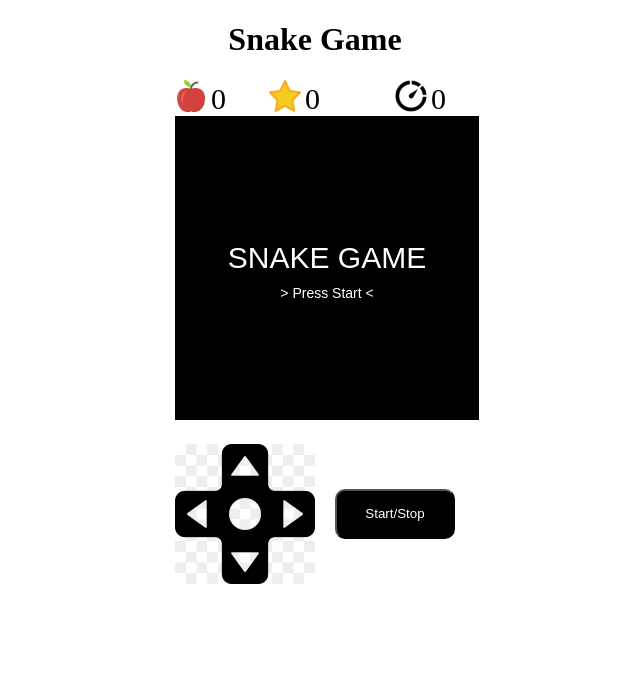
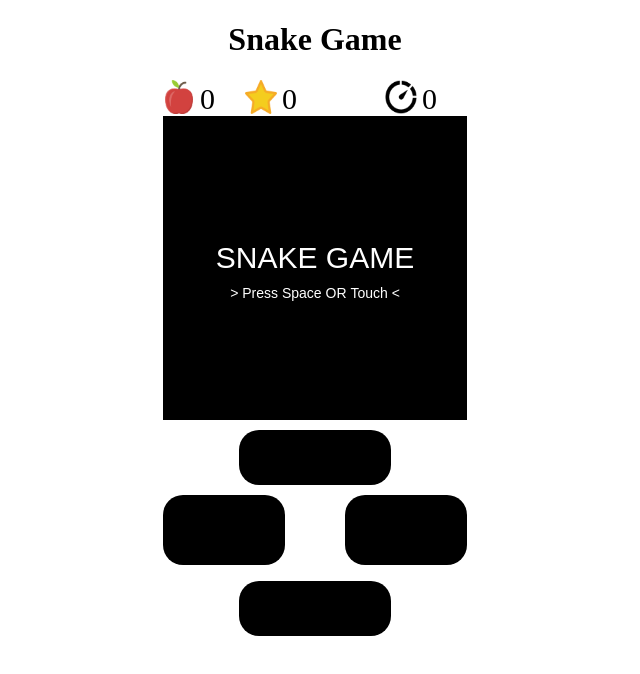
Before and after one commit to heliandro/js-snake-game, a website with bundled scripts: page public/index.html in a window 1280 px wide. Shown: the whole page, without its empty margins (325-965 px from the left). Built offline with nearby package versions, Linux system fonts and the light colour scheme.

Commit message:
#adjustments

```diff
--- a/public/index.css
+++ b/public/index.css
@@ -1,5 +1,5 @@
 body {
-	width: 280px;
+	width: 304px;
 	margin: 0 auto;
 	padding: 0;
 	background-color: white;
@@ -12,63 +12,83 @@ h1 { text-align: center; }
 }
 
 #userInfo {
-	width: 280px;
+	display: grid;
+	/*grid-column-gap: 10px;*/
+	grid-template-columns: auto 140px auto;
 }
 
-#userInfo #apple, #userInfo #score, #userInfo #speed {
-	width: 80px;
-	height: 32px;
-	display: inline-block;
-	font-size: 30px;
-	position: relative;
-	box-sizing: border-box;
+.grid {
+	display: grid;
+	grid-template-columns: 32px calc(100% - 32px);
+	justify-content: center;
 }
 
-#userInfo #score {
-	width: 132px;
-	padding-left: 10px;
+.grid-item {
+	padding-bottom: 0;
 }
 
-#userInfo #speed {
-	width: 60px;
+img.grid-item {
+	height: 34px;
+	width: 32px;
+	display: inline-block;
 }
 
-#userInfo #apple img, #userInfo #score img, #userInfo #speed img {
-	height: 32px;
-	width: 32px;
-}
-
-#userInfo #score span, #userInfo #apple span, #userInfo #speed span {
-	top: 2px;
-	padding-left: 4px;
-	position: absolute;
-	box-sizing: border-box;
+span.grid-item {
+	padding-left: 5px;
+	padding-top: 2px;
+	font-size: 30px;
+	display: inline-block;
 }
 
 #gameCommands {
-	margin-top: 20px;
+	/*margin-top: 20px;*/
+	display: grid;
+	/*grid-column-gap: 20px;*/
+	grid-template-columns: 100%;
+	justify-content: center;
+	/*border: 1px solid red;*/
 }
 
-#buttons {
+.btnTop, .btnsLeftAndRight, .btnBottom {
+	height: 55px;
+	min-width: 60px;
+	margin-top: 6px;
 	/*border: 1px solid black;*/
-	width: 280px;
-	height: 140px;
-	position: relative;
-	display: block;
 }
 
-#buttons img {
-	width: 140px;
-	height: 140px;
+.btnsLeftAndRight {
+	height: 70px;
 }
 
-#buttons #btnStart {
-	top: 45px;
-	right: 0px;
-	width: 120px;
-	height: 50px;
+.btnTop {
+	display: grid;
+	grid-template-columns: 50%;
+	justify-content: center;
+	/*border: 1px solid darkgreen;*/
+}
+
+.btnsLeftAndRight {
+	margin: 10px 0;
+	display: grid;
+	grid-template-columns: 40% 20% 40%;
+	justify-content: center;
+	/*border: 1px solid darkgreen;*/
+}
+
+.btnBottom {
+	display: grid;
+	grid-template-columns: 50%;
+	justify-content: center;
+	/*border: 1px solid darkgreen;*/
+}
+
+.btn {
+	height: inherit;
+	/*border: 1px solid hotpink;*/
 	background-color: black;
-	color: white;
-	border-radius: 10px;
-	position: absolute;
+	border-radius: 20px;
 }
+
+.btnsLeftAndRight .btn {
+	height: 70px;
+}
--- a/public/index.html
+++ b/public/index.html
@@ -13,33 +13,39 @@
 
 	<div id="userInfo">
 		<div id="apple">
-			<img src="./images/apple.png" alt="apple">
-			<span>0</span>
+			<div class="grid">
+				<img src="./images/apple.png" alt="apple" class="grid-item">
+				<span class="grid-item">0</span>
+			</div>
 		</div>
 		<div id="score">
-			<img src="./images/star.png" alt="star">
-			<span>0</span>
+			<div class="grid">
+				<img src="./images/star.png" alt="star" class="grid-item">
+				<span class="grid-item">0</span>
+			</div>
 		</div>
 		<div id="speed">
-			<img src="./images/speed.png" alt="speed">
-			<span>0</span>
+			<div class="grid">
+				<img src="./images/speed.png" alt="speed" class="grid-item">
+				<span class="grid-item">0</span>
+			</div>
 		</div>
 	</div>
 
 	<canvas id="screen" height="300" width="300"></canvas>
 
 	<div id="gameCommands">
-		<div id="buttons">
-			<img id="btnDpad" src="./images/dpad.png" alt="dpad">
-			<button id="btnStart">Start/Stop</button>
+		<div class="btnTop">
+			<div class="btn"></div>
 		</div>
-<!--		<ul>-->
-<!--			<li>Arrow left: LEFT</li>-->
-<!--			<li>Arrow top: TOP</li>-->
-<!--			<li>Arrow right: RIGHT</li>-->
-<!--			<li>Arrow down: DOWN</li>-->
-<!--			<li>Space: START/PAUSE GAME</li>-->
-<!--		</ul>-->
+		<div class="btnsLeftAndRight">
+			<div class="btn"></div>
+			<div></div>
+			<div class="btn"></div>
+		</div>
+		<div class="btnBottom">
+			<div class="btn"></div>
+		</div>
 	</div>
 	<script src="/libs/hammer.min.js"></script>
 	<script type="module" src="/js/main.js"></script>
--- a/public/js/Engine.js
+++ b/public/js/Engine.js
@@ -40,12 +40,24 @@ export class Engine {
 		globalThis.document.onkeydown = (event) => this.#gameControls.keyboardControlsFns
 			.bind(null, { execCommands: this.execCommands, event })();
 
-		const btnDpadHammerListener = new Hammer(this.#gameControls.btnDpad);
-		btnDpadHammerListener.on('tap', (event) => this.#gameControls.btnDpadFns.bind(null, { execCommands: this.execCommands, event })());
+		const btnStartHammerListener = new Hammer(this.#gameControls.canvas);
+		btnStartHammerListener.on('tap', () => this.#gameControls.btnStartFns.call(null, { execCommands: this.execCommands }));
 
-		const btnStartHammerListener = new Hammer(this.#gameControls.btnStart);
-		btnStartHammerListener.on('tap', (event) => this.#gameControls.btnStartFns.bind(null, { execCommands: this.execCommands, event })());
+		const btnTopHammerListener = new Hammer(this.#gameControls.btnTop);
+		btnTopHammerListener.on('tap', (event) => this.#gameControls.btnDpadFns
+			.call(null, { type: 'up', execCommands: this.execCommands }));
 
+		const btnLeftHammerListener = new Hammer(this.#gameControls.btnLeft);
+		btnLeftHammerListener.on('tap', (event) => this.#gameControls.btnDpadFns
+			.call(null, { type: 'left', execCommands: this.execCommands }));
+
+		const btnRightHammerListener = new Hammer(this.#gameControls.btnRight);
+		btnRightHammerListener.on('tap', (event) => this.#gameControls.btnDpadFns
+			.call(null, { type: 'right', execCommands: this.execCommands }));
+
+		const btnBottomHammerListener = new Hammer(this.#gameControls.btnBottom);
+		btnBottomHammerListener.on('tap', (event) => this.#gameControls.btnDpadFns
+			.call(null, { type: 'down', execCommands: this.execCommands }));
 	}
 
 	execCommands = (args) => {
@@ -75,9 +87,18 @@ export class Engine {
 		return false;
 	}
 
+	#testWallCollision = (character) => {
+		return (
+			character.body[0].x + character.body[0].width > CANVAS_WIDTH
+			|| character.body[0].x + character.body[0].width <= 0
+			|| character.body[0].y + character.body[0].height > CANVAS_HEIGHT
+			|| character.body[0].y + character.body[0].height <= 0
+		);
+	}
+
 	#updateDifficulty = () => {
-		if ((this.#score % 500 === 0) && this.#speed >= 60) {
-			this.#speed -= 10;
+		if ((this.#score % 1000 === 0) && this.#speed >= 60) {
+			this.#speed -= 20;
 			// clean setInterval and start new setInterval for update speed
 			clearInterval(this.#gameRef);
 			this.startGame();
@@ -112,22 +133,19 @@ export class Engine {
 			this.#levelUp();
 		}
 
-		// Test the collision of the snake and wall
+		// Test the collision
 		if(
-			character.body[0].x + character.body[0].width > CANVAS_WIDTH
-			|| character.body[0].x + character.body[0].width <= 0
-			|| character.body[0].y + character.body[0].height > CANVAS_HEIGHT
-			|| character.body[0].y + character.body[0].height <= 0
+			// collision of the snake and wall
+			this.#testWallCollision(character) ||
+			// collision of the snake's head on her body
+			(character.body.some((partOfBody, index) =>
+				index > 0 && this.#testCollision(character.body[0], partOfBody))
+			)
 		) {
 			this.gameOver();
 		}
 
-		// Test the collision of the snake's head on her body
-		if(character.body.some((partOfBody, index) => index > 0 && this.#testCollision(character.body[0], partOfBody))) {
-			this.gameOver();
-		} else {
-			character.updateSnakeMovement(this.#charDirection);
-		}
+		character.updateSnakeMovement(this.#charDirection);
 	}
 
 	gameOver = () => {
--- a/public/js/GameControls.js
+++ b/public/js/GameControls.js
@@ -1,32 +1,38 @@
 export class GameControls {
 
 	constructor() {
-		this.btnDpad = document.querySelector('#gameCommands #buttons #btnDpad');
-		this.btnStart = document.querySelector('#gameCommands #buttons #btnStart');
+		this.canvas = document.querySelector('#screen');
+		this.btnTop = document.querySelector('#gameCommands .btnTop .btn');
+		this.btnLeft = document.querySelector('#gameCommands .btnsLeftAndRight .btn:first-of-type');
+		this.btnRight = document.querySelector('#gameCommands .btnsLeftAndRight .btn:last-of-type');
+		this.btnBottom = document.querySelector('#gameCommands .btnBottom .btn');
 	}
 
 	btnDpadFns = (args) => {
-		if (args.event.srcEvent.layerX >= 45 && args.event.srcEvent.layerX <= 95
-			&& args.event.srcEvent.layerY >= 0 && args.event.srcEvent.layerY <= 45
-		) {
-			args.execCommands.bind(null, { code: 'up' })();
-		} else if (args.event.srcEvent.layerX >= 45 && args.event.srcEvent.layerX <= 95
-			&& args.event.srcEvent.layerY >= 95 && args.event.srcEvent.layerY <= 140
-		) {
-			args.execCommands.bind(null, { code: 'down' })();
-		} else if (args.event.srcEvent.layerX >= 0 && args.event.srcEvent.layerX <= 45
-			&& args.event.srcEvent.layerY >= 45 && args.event.srcEvent.layerY <= 95
-		) {
-			args.execCommands.bind(null, { code: 'left' })();
-		} else if (args.event.srcEvent.layerX >= 95 && args.event.srcEvent.layerX <= 140
-			&& args.event.srcEvent.layerY >= 45 && args.event.srcEvent.layerY <= 95
-		) {
-			args.execCommands.bind(null, { code: 'right' })();
+		switch (args.type) {
+			case 'up': {
+				args.execCommands.bind(null, { code: 'up' })();
+				break;
+			}
+			case 'left': {
+				args.execCommands.bind(null, { code: 'left' })();
+				break;
+			}
+			case 'right': {
+				args.execCommands.bind(null, { code: 'right' })();
+				break;
+			}
+			case 'down': {
+				args.execCommands.bind(null, { code: 'down' })();
+				break;
+			}
+			default: {
+				// ...
+			}
 		}
 	}
 
 	btnStartFns = (args) => {
-		args.event.preventDefault();
 		args.execCommands.bind(null, { code: 'space' })();
 	}
 
--- a/public/js/GameInterface.js
+++ b/public/js/GameInterface.js
@@ -39,7 +39,7 @@ export class GameInterface {
 		this.screen.textAlign = 'center';
 		this.screen.fillText('SNAKE GAME', CANVAS_WIDTH / 2, CANVAS_HEIGHT / 2);
 		this.screen.font = '14px Arial';
-		this.screen.fillText('> Press Start <', CANVAS_WIDTH / 2, CANVAS_HEIGHT / 2 + 30);
+		this.screen.fillText('> Press Space OR Touch <', CANVAS_WIDTH / 2, CANVAS_HEIGHT / 2 + 30);
 		this.screen.restore();
 	}
 
@@ -82,7 +82,7 @@ export class GameInterface {
 		this.screen.textAlign = 'center';
 		this.screen.fillText('Game Over', CANVAS_WIDTH / 2, CANVAS_HEIGHT / 2);
 		this.screen.font = '14px Arial';
-		this.screen.fillText('> press start to continue... <', CANVAS_WIDTH / 2, CANVAS_HEIGHT / 2 + 30);
+		this.screen.fillText('> press Space OR Touch to continue... <', CANVAS_WIDTH / 2, CANVAS_HEIGHT / 2 + 30);
 
 		this.screen.restore();
 	}
```
